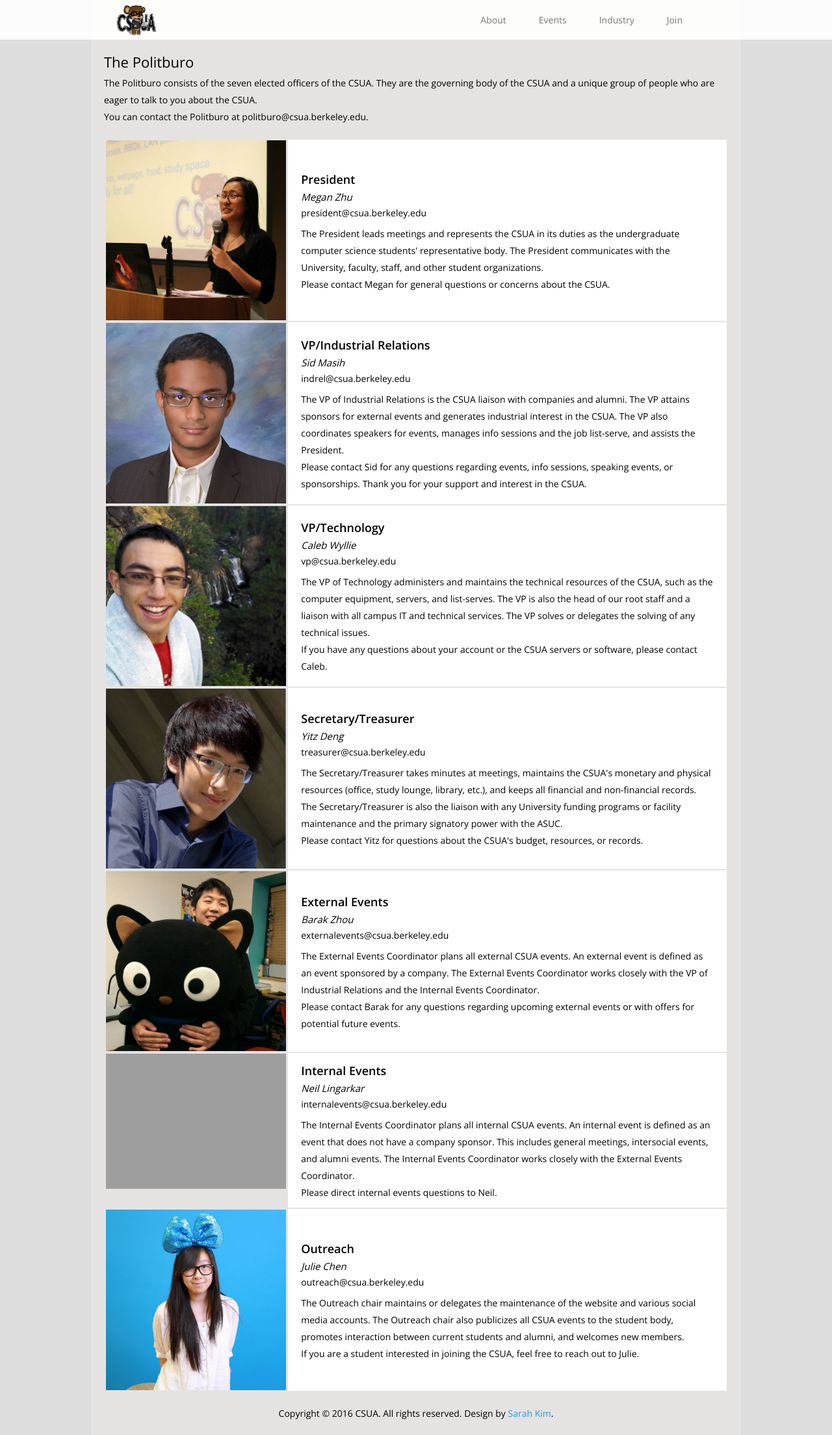
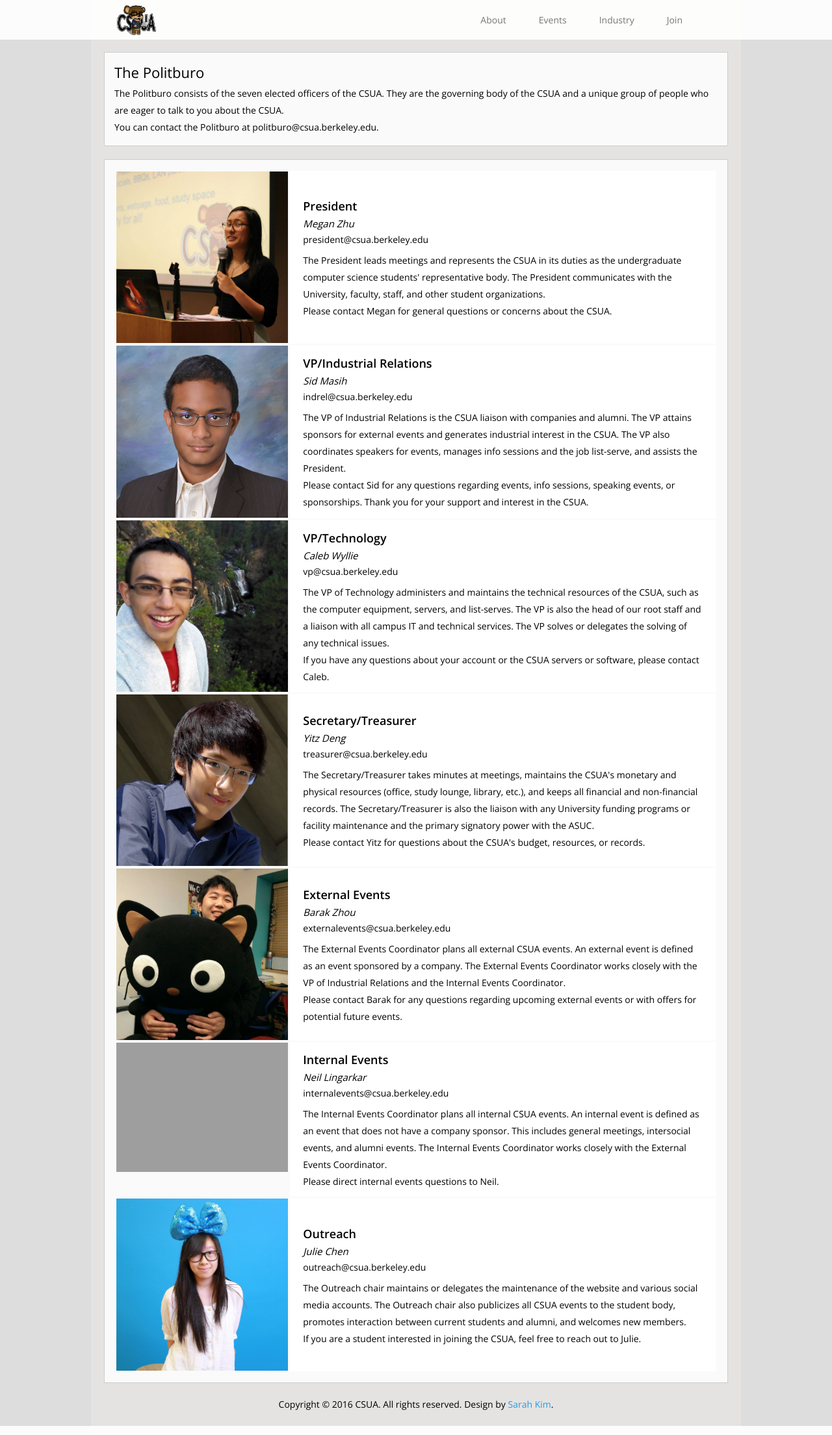
Before and after one commit to CSUA/csua-backend, a Django app: page /politburo/ in a window 1280 px wide. Shown: the whole page at 65% size. Run offline with Django 3.2, Linux system fonts and the light colour scheme; some libraries are stand-ins or nearby versions; grey boxes are pictures that could not be loaded.

Commit message:
add blocks to make it look nicer

```diff
--- a/templates/events.html
+++ b/templates/events.html
@@ -2,7 +2,7 @@
 {% block title %}Events{% endblock %}
 {% block css_file %}events.css{% endblock %}
 {% block content %}
-    <div id="upcoming-events">
+    <div id="upcoming-events" class="block">
         <div class="header">Events</div>
         <iframe src="https://calendar.google.com/calendar/embed?src=berkeley.edu_rv641pmt9o13qnh1ss4uib78bs%40group.calendar.google.com&ctz=America/Los_Angeles" style="border: 0" width="800" height="600" frameborder="0" scrolling="no"></iframe>
     </div>
--- a/templates/officers.html
+++ b/templates/officers.html
@@ -2,6 +2,7 @@
 {% block title %}Officers{% endblock %}
 {% block css_file %}officers.css{% endblock %}
 {% block content %}
+		<div class="block">
 			<div class="header">
 				Officers
 			</div>
@@ -9,6 +10,7 @@
 				Are you new to Berkeley? New to CS? Need help with class? Want people to
 				talk to? Come by the office in 311 Soda and meet some of our officers! They're here
 				to help you and keep the office tidy and fun.
+			</div>
 		</div>
         <table class="block descript">
             <tr>
--- a/templates/politburo.html
+++ b/templates/politburo.html
@@ -2,7 +2,7 @@
 {% block title %}Politburo{% endblock %}
 {% block css_file %}politburo.css{% endblock %}
 {% block content %}
-        <div class="about">
+        <div class="about block">
             <div class="header">
                 The Politburo
             </div>
@@ -15,7 +15,7 @@
                 <a href="pastpolitburo.html">past Politburo</a>.-->
             </div>
         </div>
-        <table class="politburo">
+        <table class="politburo block">
             <tr>
                 <td>
                     <img src="{{ STATIC_URL }}images/officers/megan2.jpg">
```
Lines whose indentation alone changed are shown as unchanged.
